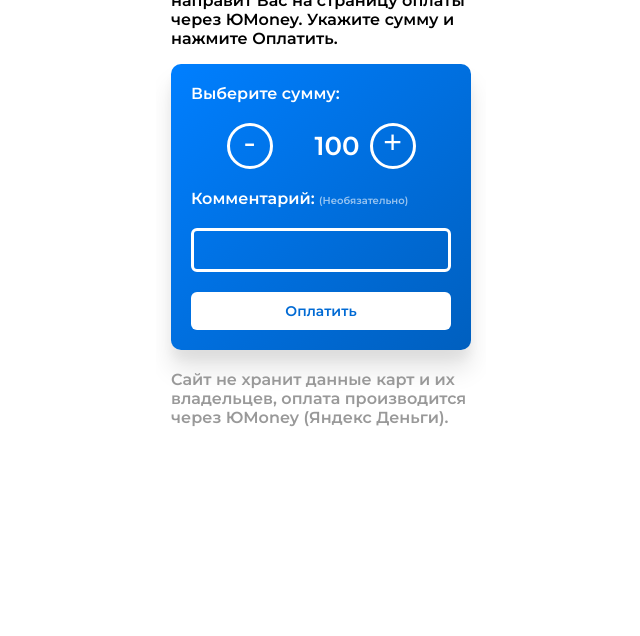
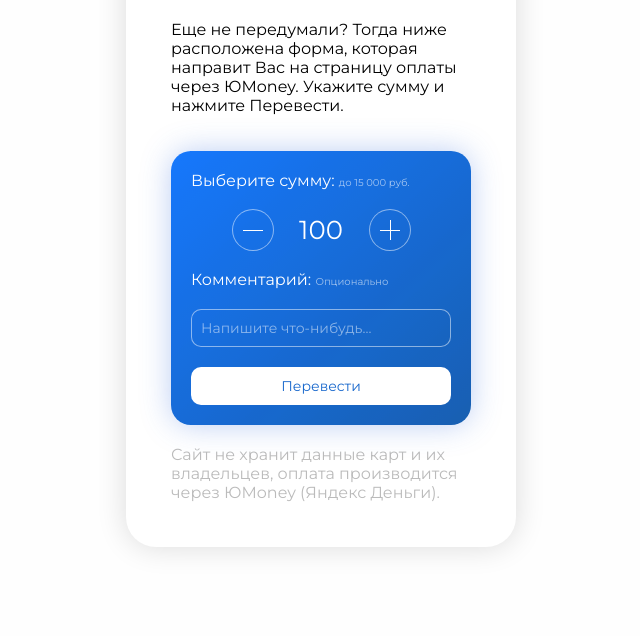
Before and after one commit to nod365/donate, a plain HTML site: page index.html in a window 1280 px wide. Shown: the part 164-800 px from the top of the page, without its empty margins (319-959 px from the left). Drawn offline with Linux system fonts and the light colour scheme.

Commit message:
Add files via upload

```diff
--- a/index.html
+++ b/index.html
@@ -7,9 +7,34 @@
 
 
 <style>
-@import url('https://fonts.googleapis.com/css2?family=Montserrat:wght@600;700;800&display=swap');
+@import url('https://fonts.googleapis.com/css2?family=Montserrat:wght@400;700;800&display=swap');
+
+#who, #send {
+	transition: color 1s !important
+}
+#Money {
+	transition: box-shadow 1s !important;
+    position: relative;
+    overflow: hidden;
+	z-index: 1;
+}
+#colorTrick {
+    position: absolute;
+    left: 0;
+    top: 0;
+    width: 100%;
+    height: 100%;
+    background: #transparent;
+	opacity: 0;
+	pointer-events: none;
+    z-index: -1;
+	transition: opacity 1s !important
+
+}
+
 body {
-    background: #FFF;
+	margin: 25px;
+    background: #FeFeFe;
 	font-family: "Montserrat", "Roboto", "Arial", sans-serif;
 }
 .wrap {
@@ -17,9 +42,10 @@ body {
     max-width: 300px;
     background: #FFF;
     overflow: hidden;
-    border-radius: 10px;
+    border-radius: 30px;
     margin: auto;
-	padding: 15px;
+    padding: 45px;
+    box-shadow: 0px 0px 30px #dcdcdc;
 }
 
 .Money {
@@ -27,11 +53,11 @@ body {
     min-height: 220px;
     background: rgb(0, 127, 255);
     background: linear-gradient(to right bottom, rgb(0, 127, 255), rgb(0, 89, 178) 120%);
-    box-shadow: rgb(0 0 0 / 10%) 0px 20px 25px, rgb(0 0 0 / 4%) 0px 10px 10px;
-    border-radius: 10px;
+    border-radius: 20px;
 	padding: 20px;
     box-sizing: border-box;
     color: #FFF;
+    box-shadow: 0px 0px 30px rgb(0 127 255 / 30%);
 }
 input[type="number"]::-webkit-outer-spin-button,
 input[type="number"]::-webkit-inner-spin-button {
@@ -50,31 +76,55 @@ input[type="number"]:focus {
     justify-content: center;
 }
 .mButton:after {
-    content: "-";
+    content: "";
     position: absolute;
-    left: 0;
-    top: 0;
-    width: 100%;
-    height: 100%;
+    top: 50%;
+    width: 50%;
+    left: 25%;
+    height: 1px;
     text-align: center;
     font-size: 32px;
-	font-weight: 100;
+    font-weight: 100;
     font-family: monospace;
+    background: #FFF;
 }
-.mButton.mPlus:after {
-    content: "+" !important;
+
+.mButton.mPlus:before {
+	content: "";
+    position: absolute;
+    left: 50%;
+    width: 1px;
+    top: 25%;
+    height: 50%;
+    text-align: center;
+    font-size: 32px;
+    font-weight: 100;
+    font-family: monospace;
+    background: #FFF;
 }
 .mButton {
     width: 40px;
     height: 40px;
-    border: 3px solid #FFF;
     border-radius: 50%;
-	position: relative;
+    position: relative;
+	box-shadow: 0 0 0 1px rgb(255 255 255 / 50%);
+	transition: .3s
 }
+
+.mButton:hover {
+	box-shadow: 0 0 0 3px rgb(255 255 255 / 50%)
+}
+
+
+.mButton:active {
+	box-shadow: 0 0 0 3px rgb(255 255 255 / 100%);
+	transition: .0s
+}
+
 input.cash {
     background: none;
     border: none;
-    text-align: right;
+    text-align: center;
     width: 77px;
     padding: 0 10px;
     color: #FFF;
@@ -90,25 +140,38 @@ input.cash:focus {
 input[type="text"] {
     width: 100%;
     padding: 10px;
-    border: 3px solid #FFF;
-    border-radius: 6px;
+    border: none;
+    border-radius: 10px;
     margin: 20px 0px;
     background: transparent;
     color: #FFF;
     font-family: "Montserrat", "Roboto", "Arial", sans-serif;
     font-size: 14px;
 	box-sizing: border-box;
-	transition: .3s border
+	box-shadow: 0 0 0 1px rgb(255 255 255 / 50%) inset;
+	transition: .3s
+}
+input[type="text"]:hover {
+	box-shadow: 0 0 0 3px rgb(255 255 255 / 50%) inset;
 }
 input[type="text"]:focus {
-    border: 3px solid #ccf;
     outline: none;
+	box-shadow: 0 0 0 3px rgb(255 255 255 / 100%) inset !important;
 }
+input[type="text"]::placeholder {
+	color: rgb(255 255 255 / 50%)
+}
+
+p {
+    padding: 20px 0;
+}
+
 p.disclaimer {
     padding: 0;
     margin: 0;
     padding-top: 20px;
-    color: #999;
+    color: #bbb;
+    font-weight: 100;
 }
 
 button.send {
@@ -119,13 +182,18 @@ button.send {
     font-family: "Montserrat", "Roboto", "Arial", sans-serif;
     font-size: 14px;
     box-sizing: border-box;
-    border-radius: 6px;
+    border-radius: 10px;
     width: 100%;
 	cursor: pointer;
 }
 h1 {
     margin: 0;
     font-size: 32px;
+}
+
+.descSpan {
+opacity: .6;
+font-size: 10px
 }
 
 @media (max-width: 400px) {
@@ -138,8 +206,21 @@ body {
     margin: 0 !important;
     max-width: none !important;
     border-radius: 0 !important;
+	box-shadow: none;
+	padding: 15px;
 }
- }
+
+h1 {
+    font-size: 9vw;
+}
+p {
+    font-size: 4.5vw;
+    padding: 2vw 0;
+}
+
+
+}
+
 </style>
 <script>
 let cash = 100;
@@ -174,33 +255,66 @@ function cashud(d) {
 }
 
 function normalize() {
+	if (document.getElementById('howMuch').value == '') {
+		document.getElementById('howMuch').value = '0'
+	}
 	cash = parseInt(document.getElementById('howMuch').value);
+
 	if (cash > 15000) {cash = 15000}
 	if (cash < 10) {cash = 10}
 	document.getElementById('howMuch').value = cash;
-	//alert(cash);
 }
 
 document.addEventListener ("change", normalize, document.getElementById('howMuch'));
+
+let color = 0,
+	colors = [['007dfc','0062c4','0071e2'],['e539e6','fd6712','f14f7e'],['d690fb','975bff','ba78fc'],['e5788f','9758f5','c069c0'],['3f336a','32af91','38727e'],['c465ee','53d9ec','8c9fed'],['f3017b','660eb2','b00896'],['7e83fa','f5c4cd','b4a1e5'],['b0f28d','12bac6','6bd9a6']];
+
+
+setInterval(changeColor, 5000);
+
+function changeColor() {
+  color++;
+  if (color>=9) {color = 0}
+  document.getElementById('who').style.color = '#'+colors[color][0];
+  document.getElementById('send').style.color = '#'+colors[color][2];
+
+  document.getElementById('Money').style.boxShadow = '0px 0px 40px -10px #'+colors[color][2]
+
+  document.getElementById('colorTrick').style.background = 'linear-gradient(to right bottom, #'+colors[color][0]+', #'+colors[color][1]+' 120%) '
+
+  document.getElementById('colorTrick').style.opacity = '1'
+
+  setTimeout(function() {
+	document.getElementById('colorTrick').style.opacity = '0'
+	document.getElementById('Money').style.background = 'linear-gradient(to right bottom, #'+colors[color][0]+', #'+colors[color][1]+' 120%) '
+  }, 1200);
+
+
+}
+
 
 </script>
 </head>
 <body>
 	<div class="wrap">
 		<div class="Hello">
-		<h1>Оставить <span style="color:#007dfb">курьеру</span> чаевые.</h1>
-		<p>Еще не передумали? Тогда ниже расположена форма, которая направит Вас на страницу оплаты через ЮMoney. Укажите сумму и нажмите Оплатить.</p>
+		<h1>Пожертвовать <span id="who" style="color:#007dfb">курьеру</span> чаевые.</h1>
+		<p>Еще не передумали? Тогда ниже расположена форма, которая направит Вас на страницу оплаты через ЮMoney. Укажите сумму и нажмите Перевести.</p>
 		</div>
-		<div class="Money">
-				<div class="mText">Выберите сумму:</div>
-				<div class="mWrap">  <div class="mButton" onclick="cashud(0)"> </div> <input class="cash" id="howMuch" value="100" ></input> <div class="mButton mPlus" onclick="cashud(1)"> </div></div>
-				<div class="mText">Комментарий: <span style="opacity: .6; font-size: 10px">(Необязательно)</span></div>
-				<input name="messtext" type=text id="message"></input>
-				<button class="send" id="send" onclick="proceed()" type="button">Оплатить</button>
+		<div class="Money" id="Money">
+				<div id="colorTrick"> </div>
+				<div class="mText">Выберите сумму: <span class="descSpan">до 15 000 руб.</span></div>
+				<div class="mWrap">  <div class="mButton" onclick="cashud(0)"> </div> <input class="cash" id="howMuch" value="100" type="number"></input> <div class="mButton mPlus" onclick="cashud(1)"> </div></div>
+				<div class="mText">Комментарий: <span class="descSpan">Опционально</span></div>
+				<input name="messtext" type=text id="message" placeholder="Напишите что-нибудь...">
+
+				<button class="send" id="send" onclick="proceed()" type="button">Перевести</button>
 		</div>
 
 		<p class="disclaimer">Сайт не хранит данные карт и их владельцев, оплата производится через ЮMoney (Яндекс Деньги).</p>
 
+
 	</div>
 </body>
 </html>
```
